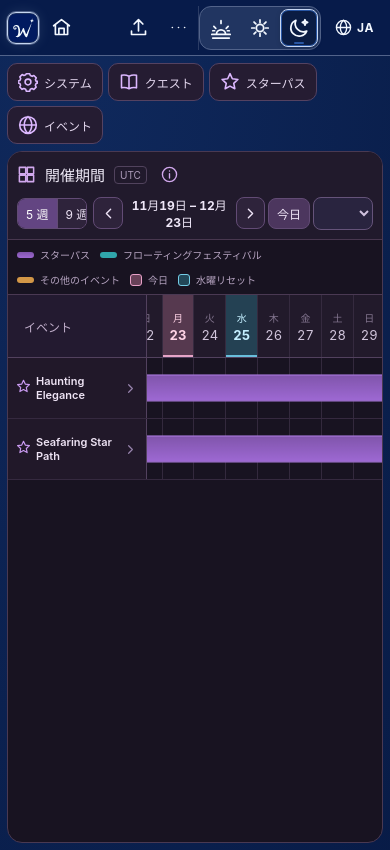
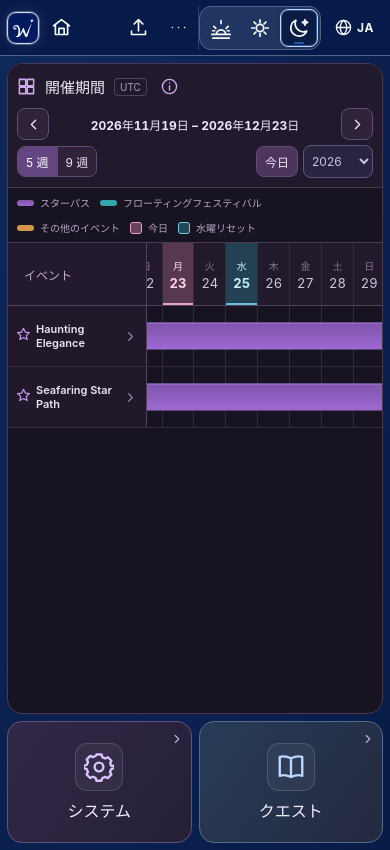
Before and after one commit to DreamwishWand/Wand, a SvelteKit app: page /guide in a window 390 px wide. Built offline with nearby package versions, Linux system fonts and the light colour scheme.

Commit message:
feat(guide): calendar-first home, large systems/quests cards, direct event links and full year dates

```diff
--- a/src/routes/guide/+page.svelte
+++ b/src/routes/guide/+page.svelte
@@ -38,21 +38,22 @@
   $: selected=events.find(event=>event.id===selectedId)??null;
   $: selectedHref=selected?eventHref(selected):null;
   $: previousOffset=offsetWeeks-weeks;
-  $: yearOptions=Array.from({length:Math.max(2022,Number(windowRange.todayDay.slice(0,4)))-2021},(_,i)=>2022+i);
-  $: selectedYear=windowRange.days[4]?.day.slice(0,4)??windowRange.todayDay.slice(0,4);
+  $: selectedYear=Number((windowRange.days[4]?.day??windowRange.todayDay).slice(0,4));
+  $: lastSelectableYear=Math.max(2022,selectedYear,Number(windowRange.todayDay.slice(0,4)));
+  $: yearOptions=Array.from({length:lastSelectableYear-2021},(_,i)=>2022+i);
   $: atFirstRelease=previousOffset< -520||
     guideTimelineWindow(now,weeks,Math.max(-520,previousOffset),viewerZone)
       .lastDay<GUIDE_EARLY_ACCESS_FIRST_DAY;
-  $: rangeText=shortDay(windowRange.firstDay,viewerLocale)+' – '+shortDay(windowRange.lastDay,viewerLocale);
+  $: rangeText=longDay(windowRange.firstDay,viewerLocale)+' – '+longDay(windowRange.lastDay,viewerLocale);
   $: zoneLabel=new Intl.DateTimeFormat(viewerLocale,{timeZone:viewerZone,timeZoneName:'short'})
     .formatToParts(new Date(now)).find(p=>p.type==='timeZoneName')?.value??viewerZone;
 
-  function shortDay(day:string,locale=viewerLocale):string{
-    return new Intl.DateTimeFormat(locale,{timeZone:'UTC',month:'short',day:'numeric'})
+  function monthLabel(day:string,locale:string):string{
+    return new Intl.DateTimeFormat(locale,{timeZone:'UTC',month:'short'})
       .format(new Date(day+'T12:00:00Z'));
   }
-  function longDay(day:string):string{
-    return new Intl.DateTimeFormat(viewerLocale,{
+  function longDay(day:string,locale=viewerLocale):string{
+    return new Intl.DateTimeFormat(locale,{
       timeZone:'UTC',year:'numeric',month:'short',day:'numeric'
     }).format(new Date(day+'T12:00:00Z'));
   }
@@ -135,7 +136,7 @@
     void positionToday();
   }
   function goYear(year:number){
-    if(!Number.isInteger(year)||year<2022||year>Number(windowRange.todayDay.slice(0,4)))return;
+    if(!Number.isInteger(year)||year<2022||year>lastSelectableYear)return;
     // Jump to the first VERIFIED event in the chosen year, not to a blank
     // January when the officially dated schedule begins much later.
     const starts=events.map(event=>event.precision==='date-only'
@@ -183,12 +184,7 @@
 </svelte:head>
 
 <main class="guide-app" aria-label="Guide">
-  <nav class="guide-sections" aria-label="ガイドの機能">
-    <a href={`${base}/guide/systems/`}><WandIcon name="settings" size={20}/><span>{copy.systems}</span></a>
-    <a href={`${base}/guide/quests/`}><WandIcon name="guide" size={20}/><span>{copy.quests}</span></a>
-    <a href={`${base}/guide/star-path/`}><WandIcon name="star" size={20}/><span>{copy.starPaths}</span></a>
-    <a href={`${base}/guide/events/`}><WandIcon name="world" size={20}/><span>{copy.events}</span></a>
-  </nav>
+
 
   <section class="timeline-panel" aria-label="イベント開催期間">
     <div class="timeline-toolbar">
@@ -206,11 +202,13 @@
           <button class:active={weeks===5} aria-pressed={weeks===5} on:click={()=>changeZoom(5)}>5 {copy.weeks}</button>
           <button class:active={weeks===9} aria-pressed={weeks===9} on:click={()=>changeZoom(9)}>9 {copy.weeks}</button>
         </div>
+        <div class="range-controls">
         <button class="nav-arrow previous" aria-label={copy.previous} title={copy.previous}
           disabled={atFirstRelease} on:click={()=>navigate(-1)}><WandIcon name="chevron" size={17}/></button>
         <strong class="range" aria-live="polite">{rangeText}</strong>
         <button class="nav-arrow next" aria-label={copy.next} title={copy.next}
           on:click={()=>navigate(1)}><WandIcon name="chevron" size={17}/></button>
+        </div>
         <button class="today-button" on:click={goToday}>{copy.today}</button>
         <select class="calendar-year" aria-label={copy.year}
           value={selectedYear} on:change={event=>goYear(Number(event.currentTarget.value))}>
@@ -247,19 +245,27 @@
                   title={longDay(day.day)+(day.today?' · '+copy.today:'')+(day.reset?' · '+copy.reset:'')}>
                   <span class="weekday">{weekdayLabel(day.day)}</span>
                   <span class="date-number">{day.dayNumber}</span>
-                  {#if day.dayNumber===1}<span class="month-label">{shortDay(day.day)}</span>{/if}
+                  {#if day.dayNumber===1}<span class="month-label">{monthLabel(day.day,viewerLocale)}</span>{/if}
                 </div>
               {/each}
             </div>
           </div>
           {#each visibleRows as row (row.event.id)}
             <div class="timeline-row" class:selected={selectedId===row.event.id} data-category={displayCategory(row.event)}>
+              {#if eventHref(row.event)}
+                <a class="event-label" href={eventHref(row.event)??undefined} title={eventTitle(row.event)}>
+                <span class="event-symbol"><WandIcon name={eventIcon(row.event)} size={17}/></span>
+                <span class="event-name">{eventTitle(row.event)}</span>
+                <span class="row-chevron"><WandIcon name="chevron" size={15}/></span>
+                </a>
+              {:else}
               <button class="event-label" on:click={()=>showEvent(row.event.id)}
                 aria-pressed={selectedId===row.event.id} title={eventTitle(row.event)}>
                 <span class="event-symbol"><WandIcon name={eventIcon(row.event)} size={17}/></span>
                 <span class="event-name">{eventTitle(row.event)}</span>
                 <span class="row-chevron"><WandIcon name="chevron" size={15}/></span>
               </button>
+              {/if}
               <div class="event-track">
                 <div class="track-grid" aria-hidden="true">
                   {#each windowRange.days as day (day.day)}
@@ -340,16 +346,34 @@
       {/if}
     {/if}
   </section>
+
+  <nav class="guide-sections" aria-label="Guide">
+    <a class="service-card systems-card" href={`${base}/guide/systems/`}>
+      <span class="service-icon"><WandIcon name="settings" size={46}/></span>
+      <span class="service-name">{copy.systems}</span>
+      <span class="service-chevron"><WandIcon name="chevron" size={22}/></span>
+    </a>
+    <a class="service-card quests-card" href={`${base}/guide/quests/`}>
+      <span class="service-icon"><WandIcon name="guide" size={46}/></span>
+      <span class="service-name">{copy.quests}</span>
+      <span class="service-chevron"><WandIcon name="chevron" size={22}/></span>
+    </a>
+  </nav>
 </main>
 
 <style>
   .guide-app{box-sizing:border-box;width:100%;max-width:none;min-width:0;margin:0;padding:12px clamp(8px,1.4vw,22px) 14px;min-height:calc(100dvh - 64px);display:flex;flex-direction:column;gap:10px;color:#eee9f6}
-  .guide-sections{display:flex;gap:7px;flex-wrap:wrap}
-  .guide-sections a,.guide-sections .pending{display:flex;align-items:center;justify-content:center;gap:9px;min-width:0;padding:9px 15px;border:1px solid #544261;background:#251c32;border-radius:10px;color:#e2d6ed;text-decoration:none;font-size:13px;font-weight:650}
-  .guide-sections .pending{opacity:.5;cursor:not-allowed}
-  .guide-sections a:hover,.guide-sections a:focus-visible{background:#403052;border-color:#b18bd7}
-  .guide-sections :global(svg){color:#dcb8ff}
-  .timeline-panel{display:flex;flex-direction:column;flex:1;min-height:0;min-width:0;background:#181321;border:1px solid #493952;border-radius:15px;overflow:hidden}
+  .guide-sections{display:grid;grid-template-columns:repeat(2,minmax(0,1fr));gap:12px;flex:0 0 auto}
+  .service-card{position:relative;display:flex;align-items:center;gap:clamp(16px,2.5vw,36px);min-width:0;min-height:clamp(122px,22vh,218px);box-sizing:border-box;padding:clamp(16px,3vw,38px);border:1px solid #66517e;border-radius:15px;color:#f4ecff;text-decoration:none;overflow:hidden;isolation:isolate;background:linear-gradient(125deg,#332747,#242037)}
+  .quests-card{background:linear-gradient(125deg,#273c57,#252940);border-color:#526b8c}
+  .service-card:hover,.service-card:focus-visible{border-color:#c8a6ef;box-shadow:inset 0 0 0 1px #c8a6ef;background:linear-gradient(125deg,#473460,#302542)}
+  .quests-card:hover,.quests-card:focus-visible{border-color:#9abdeb;box-shadow:inset 0 0 0 1px #9abdeb;background:linear-gradient(125deg,#324e71,#303650)}
+  .service-icon{display:grid;place-items:center;flex-shrink:0;width:clamp(64px,7vw,100px);aspect-ratio:1;border:1px solid #ffffff24;border-radius:18px;background:#ffffff0c;color:#dcc1ff}
+  .quests-card .service-icon{color:#b8d8ff}
+  .service-name{font-size:clamp(18px,2vw,30px);font-weight:700;overflow-wrap:anywhere}
+  .service-chevron{margin-left:auto;flex-shrink:0;color:#bfb1d5}
+  .service-chevron :global(svg){transform:rotate(-90deg)}
+   .timeline-panel{display:flex;flex-direction:column;flex:1 0 auto;min-height:260px;min-width:0;background:#181321;border:1px solid #493952;border-radius:15px;overflow:hidden}
   .timeline-toolbar{position:relative;display:flex;justify-content:space-between;align-items:center;flex-wrap:wrap;gap:10px;padding:12px 15px;border-bottom:1px solid #48374f;background:#211a2c}
   .timeline-title{display:flex;align-items:center;gap:9px;min-width:0}
   .timeline-title>strong{font-size:17px;font-weight:700}
@@ -359,10 +383,12 @@
   .source-info summary{display:flex;align-items:center;cursor:pointer;list-style:none;padding:5px;color:#c1afcc}
   .source-info summary::-webkit-details-marker{display:none}
   .source-info p{position:absolute;z-index:15;top:100%;right:12px;width:min(360px,calc(100% - 24px));box-sizing:border-box;padding:13px;margin:0;background:#352844;border:1px solid #8869a2;border-radius:9px;color:#ded1e9;box-shadow:0 8px 25px #0007;line-height:1.6}
-  .calendar-nav{display:flex;align-items:center;gap:7px;min-width:0}
+  .calendar-nav{display:flex;align-items:center;gap:7px;min-width:0;flex-wrap:wrap}
+  .range-controls{display:flex;align-items:center;gap:7px;min-width:0}
+  .range-controls .nav-arrow{flex:0 0 auto}
   .calendar-nav button{border:1px solid #624b75;background:#2e233b;color:#ede2f5;border-radius:8px;padding:7px 10px;font:inherit;font-size:12px;cursor:pointer;white-space:nowrap}
   .calendar-nav button:hover,.calendar-nav button:focus-visible{background:#4c3765;border-color:#aa88d0}
-  .calendar-nav .range{min-width:125px;font-size:13px;text-align:center;font-variant-numeric:tabular-nums;color:#f0e8f9}
+  .calendar-nav .range{min-width:0;font-size:13px;text-align:center;font-variant-numeric:tabular-nums;color:#f0e8f9}
   .calendar-nav .zoom{display:flex;border:1px solid #624b75;border-radius:8px;overflow:hidden;margin-right:8px}
   .zoom button{border:0;border-radius:0;padding:7px 10px}
   .zoom button+button{border-left:1px solid #624b75}
@@ -371,7 +397,7 @@
   .nav-arrow.previous :global(svg){transform:rotate(90deg)}
   .nav-arrow.next :global(svg){transform:rotate(-90deg)}
   .calendar-nav .today-button{background:#4c365e}
-  .calendar-nav .calendar-year{background:#29243f;border:1px solid #65537a;color:#d0c2de;border-radius:8px;padding:7px 4px;font:inherit;font-size:12px;cursor:pointer;max-width:83px}
+  .calendar-nav .calendar-year{background:#29243f;border:1px solid #65537a;color:#d0c2de;border-radius:8px;padding:7px 4px;font:inherit;font-size:12px;cursor:pointer;min-width:70px;max-width:88px}
   .calendar-nav button:disabled{opacity:.35;cursor:not-allowed}
   .historic-status{font-size:11px;color:#d4bbeb;white-space:nowrap}
 
@@ -398,12 +424,14 @@
   .date-slot.today{background:#56394f;box-shadow:inset 0 -2px #e6a4c7}
   .date-slot.today .weekday,.date-slot.today .date-number{color:#ffd3e6;font-weight:750}
   .date-slot.today.reset{background:linear-gradient(135deg,#56394f 0 50%,#244153 50%);box-shadow:inset 0 -2px #c2b2e6}
-  .month-label{position:absolute;top:1px;font-size:9px;color:#b4a1c9}
+  .month-label{position:absolute;top:1px;font-size:9px;color:#b4a1c9;white-space:nowrap}
   .timeline-row{height:71px;border-bottom:1px solid #35293f}
   .timeline-row.selected{background:#2a2037}
   .event-label{position:sticky;left:0;z-index:5;display:flex;align-items:center;gap:9px;width:100%;min-width:0;box-sizing:border-box;padding:10px 12px;background:#211829;color:#eee3f4;text-align:left;border:0;border-right:1px solid #52415e;cursor:pointer}
   .timeline-row.selected .event-label{background:#382847}
-  .event-label:hover{background:#34243f}
+  .event-label:hover,.event-label:focus-visible{background:#34243f}
+  a.event-label{text-decoration:none}
+  a.event-label:hover .event-name{text-decoration:underline;text-underline-offset:3px}
   .row-chevron{display:flex;flex-shrink:0;margin-left:auto}
   .row-chevron :global(svg){transform:rotate(-90deg);color:#9581aa}
   .event-symbol{color:#ca9bf2;flex-shrink:0}
@@ -452,13 +480,19 @@
   }
   @media(max-width:560px){
     .guide-app{min-height:calc(100dvh - 50px);padding:7px;gap:7px}
-    .guide-sections{gap:5px}
-    .guide-sections a,.guide-sections .pending{padding:8px 10px;gap:6px;font-size:12px}
+    .guide-sections{gap:7px}
+    .service-card{min-height:122px;padding:13px 9px;gap:7px;flex-direction:column;justify-content:center;text-align:center}
+    .service-icon{width:48px;border-radius:12px}
+    .service-icon :global(svg){width:30px;height:30px}
+    .service-name{font-size:16px}
+    .service-chevron{position:absolute;right:7px;top:8px}
+    .service-chevron :global(svg){width:14px;height:14px}
     .timeline-toolbar{padding:9px;gap:8px}
     .timeline-title>strong{font-size:15px}
-    .calendar-nav{width:100%;justify-content:space-between;gap:3px}
-    .calendar-nav .zoom{margin-right:3px}
-    .calendar-nav .range{min-width:103px;font-size:12px}
+    .calendar-nav{width:100%;justify-content:space-between;gap:5px}
+    .range-controls{flex:1 1 100%;justify-content:space-between;order:-1}
+    .calendar-nav .zoom{margin-right:auto}
+    .calendar-nav .range{min-width:0;flex:1;font-size:12px;overflow-wrap:anywhere}
     .calendar-nav button{padding:6px 8px}
     .timeline-key{padding:7px 9px;gap:10px;font-size:10px}
     .timeline-content{--sidebar-width:139px}
```
